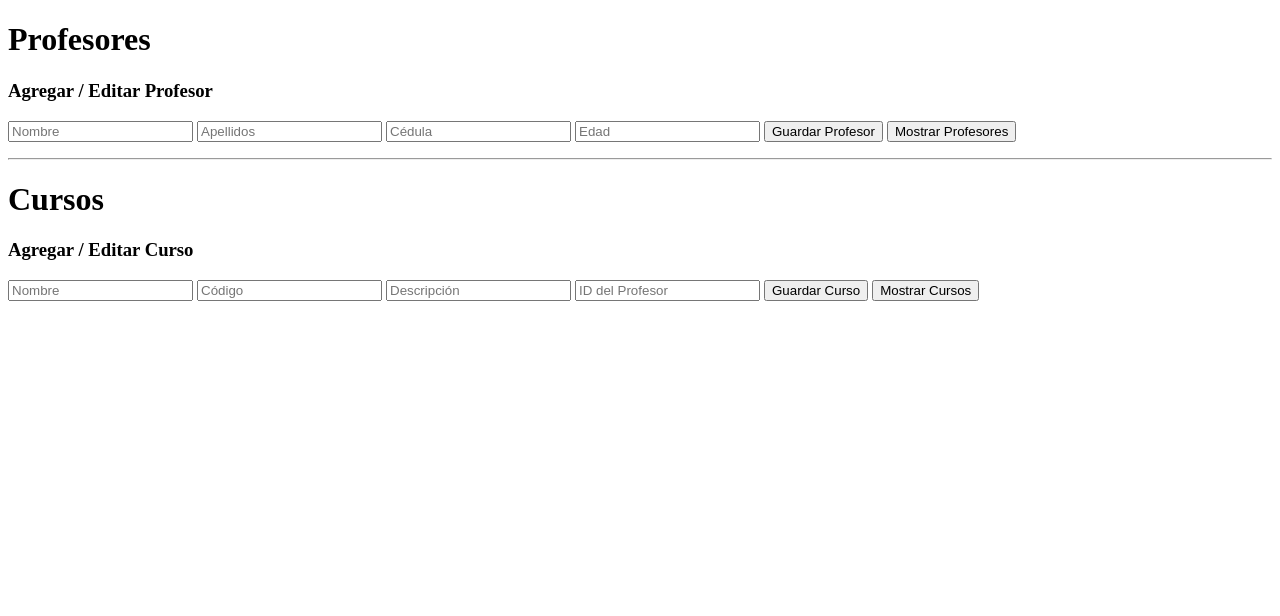
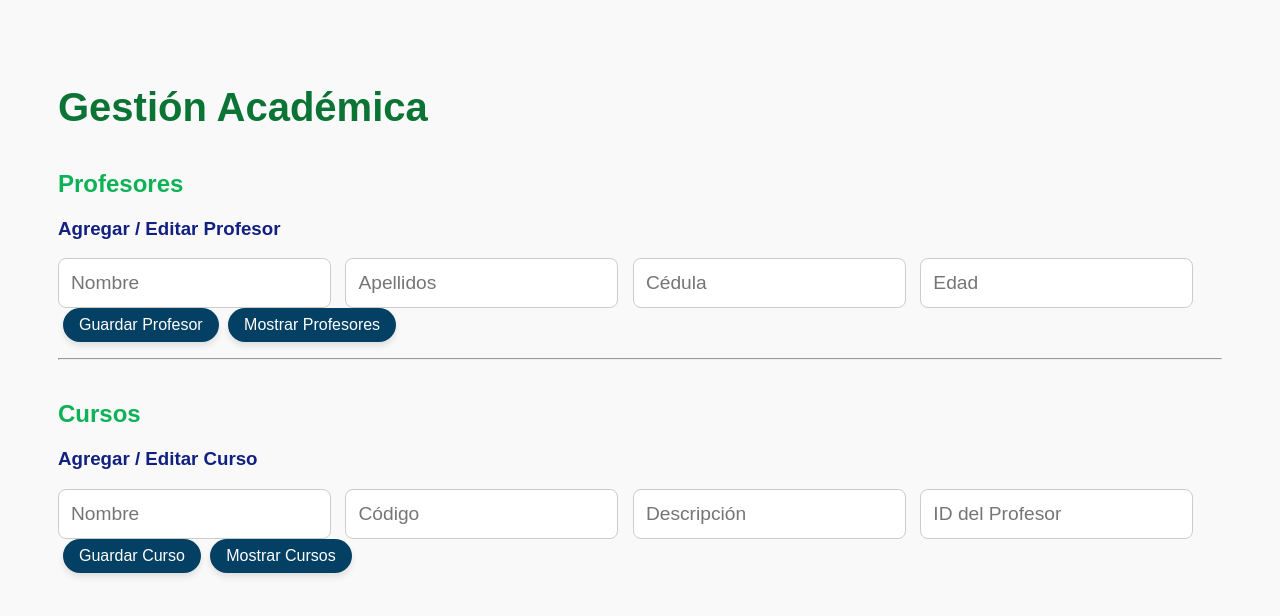
Before and after one commit to Sweetkriiz/ISW711-Workshops, a plain HTML site: page Workshop3/client/index.html in a window 1280 px wide. Drawn offline with Linux system fonts and the light colour scheme; no server answers.

Commit message:
Se agrega archivos css con los estilos base

```diff
--- a/Workshop3/client/index.html
+++ b/Workshop3/client/index.html
@@ -3,10 +3,11 @@
 <head>
   <meta charset="UTF-8">
   <title>Gestión Académica</title>
+  <link rel="stylesheet" href="styles.css">
 </head>
 <body>
-
-  <h1>Profesores</h1>
+  <h1>Gestión Académica</h1>
+  <h2>Profesores</h2>
 
   <h3>Agregar / Editar Profesor</h3>
 
@@ -23,7 +24,7 @@
 
   <hr>
 
-  <h1>Cursos</h1>
+  <h2>Cursos</h2>
 
   <h3>Agregar / Editar Curso</h3>
 
--- /dev/null
+++ b/Workshop3/client/styles.css
@@ -0,0 +1,62 @@
+body {
+  font-family: 'Arial', sans-serif;
+  color: #112081;
+  padding: 50px;
+  background-color: #f9f9f9; /* fondo claro para que resalte el azul */
+}
+
+h1 {
+  color: #0b7435;
+  font-size: 2.5em;
+  margin-bottom: 20px;
+}
+
+h2 {
+  color: #0db257;
+  margin-top: 40px;
+}
+
+input {
+  height: 2rem;
+  font-size: 1.2rem;
+  padding: 8px 12px;
+  margin-right: 10px;
+  border: 1px solid #ccc;
+  border-radius: 8px;
+
+}
+
+button {
+  background-color: #044064;
+  border: none;
+  padding: 8px 16px;
+  border-radius: 20px;
+  color: white;
+  font-size: 1em;
+  cursor: pointer;
+  margin-left: 5px;
+  box-shadow: 0 4px 6px rgba(0,0,0,0.1);
+}
+
+button:hover {
+  background-color: #27be66;
+  transform: translateY(-2px) scale(1.05);
+  box-shadow: 0 6px 10px rgba(0,0,0,0.15);
+}
+
+ul {
+  list-style: none;
+  padding-left: 0;
+}
+
+
+
+li {
+  background-color: #e3eaf5;
+  margin: 10px 0;
+  padding: 10px 15px;
+  border-radius: 12px;
+  display:  flex;
+  justify-content:space-between;
+  align-items: center;
+}
--- a/Workshop3/server/index.js
+++ b/Workshop3/server/index.js
@@ -19,6 +19,8 @@ app.use(cors({
 // Rutas
 app.use('/api', courseRoutes);
 
+app.use(express.static('client'));
+
 // Conexión a MongoDB
 mongoose.connect(process.env.DATABASE_URL);
 
```
